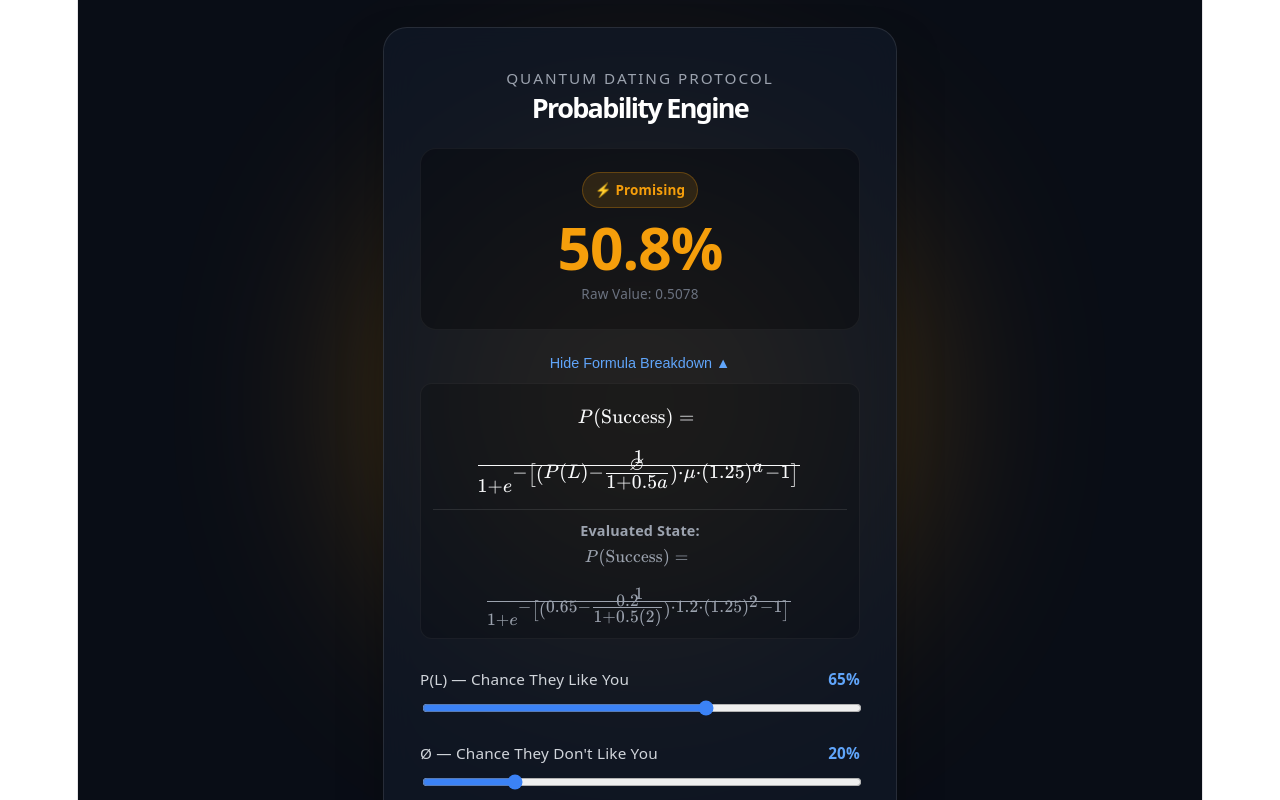
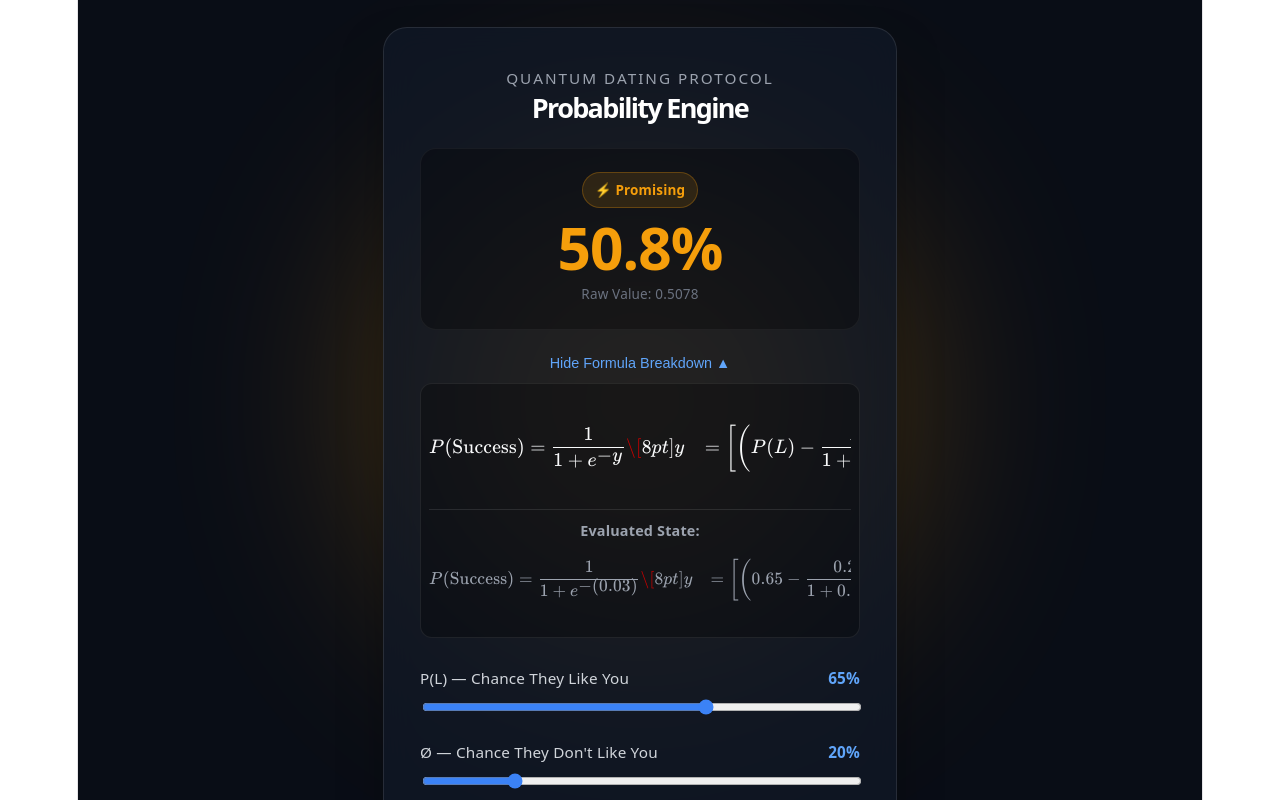
Before and after one commit to sis-15/rizz-calculator, a React (Vite) app: page / in a window 1280 px wide. Both pictures are taken after a click on the button "View Formula Breakdown ▼". Shown: the top 800 px of the page. Built offline with nearby package versions, Linux system fonts and the light colour scheme.

Commit message:
Fix KaTeX formatting

```diff
--- a/src/App.jsx
+++ b/src/App.jsx
@@ -5,8 +5,11 @@ import katex from 'katex';
 
 // Helper component to render KaTeX string
 function Latex({ math }) {
-  const html = katex.renderToString(math, { throwOnError: false });
-  return <span dangerouslySetInnerHTML={{ __html: html }} />;
+  const html = katex.renderToString(math, {
+    throwOnError: false,
+    displayMode: true // Enforces display math layout with proper vertical spacing
+  });
+  return <div dangerouslySetInnerHTML={{ __html: html }} />;
 }
 
 export default function App() {
@@ -45,8 +48,18 @@ export default function App() {
   const status = getStatus(successPercentage);
 
   // LaTeX string representation with live variables inserted
-  const rawLatex = `P(\\text{Success}) = \\frac{1}{1 + e^{-\\left[ \\left( P(L) - \\frac{\\varnothing}{1 + 0.5a} \\right) \\cdot \\mu \\cdot (1.25)^a - 1 \\right]}}`;
-  const liveLatex = `P(\\text{Success}) = \\frac{1}{1 + e^{-\\left[ \\left( ${plVal} - \\frac{${pNotLVal}}{1 + 0.5(${aVal})} \\right) \\cdot ${muVal} \\cdot (1.25)^{${aVal}} - 1 \\right]}}`;
+const rawLatex = `
+\\begin{aligned}
+P(\\text{Success}) &= \\frac{1}{1 + e^{-y}} \\[8pt]
+y &= \\left[ \\left( P(L) - \\frac{\\varnothing}{1 + 0.5a} \\right) \\cdot \\mu \\cdot (1.25)^a - 1 \\right]
+\\end{aligned}
+`;
+const liveLatex = `
+\\begin{aligned}
+P(\\text{Success}) &= \\frac{1}{1 + e^{-(${exponentTerm.toFixed(2)})}} \\[8pt]
+y &= \\left[ \\left( ${plVal} - \\frac{${pNotLVal}}{1 + 0.5(${aVal})} \\right) \\cdot ${muVal} \\cdot (1.25)^{${aVal}} - 1 \\right] = ${exponentTerm.toFixed(2)}
+\\end{aligned}
+`;
 
   return (
     <div style={styles.container}>
@@ -225,12 +238,13 @@ const styles = {
     padding: '4px',
   },
   drawerContent: {
-    backgroundColor: 'rgba(0,0,0,0.2)',
+    backgroundColor: 'rgba(0,0,0,0.3)',
     borderRadius: '12px',
-    padding: '12px',
+    padding: '16px 8px',
     marginTop: '8px',
-    overflow: 'hidden',
-    border: '1px solid rgba(255, 255, 255, 0.05)',
+    overflowX: 'auto', // Adds smooth horizontal scroll if screen is very narrow
+    border: '1px solid rgba(255, 255, 255, 0.08)',
+    lineHeight: '1.8'
   },
   controls: { display: 'flex', flexDirection: 'column', gap: '1.25rem' },
   sliderGroup: { display: 'flex', flexDirection: 'column', gap: '6px' },
```
